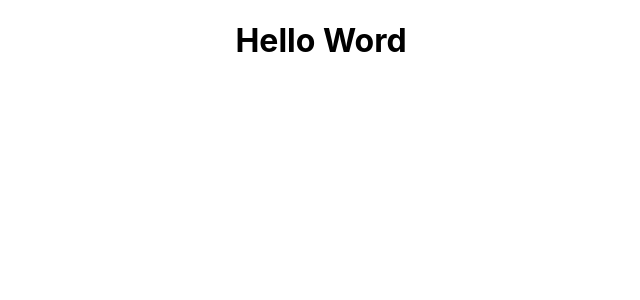
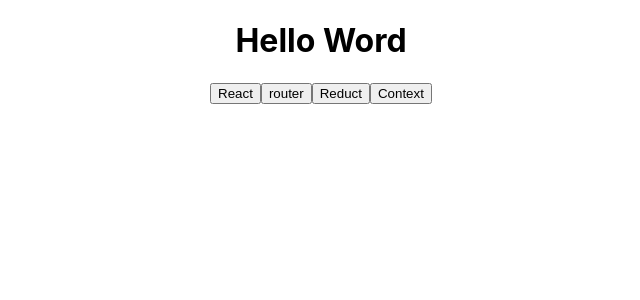
Before and after one commit to dovietduc/react-tutorial, a React (Create React App) app: page / in a window 1280 px wide. Shown: the top 300 px of the page, without its empty margins (319-959 px from the left). Built offline with nearby package versions, Linux system fonts and the light colour scheme.

Commit message:
event handle paramater

```diff
--- a/src/App.js
+++ b/src/App.js
@@ -1,11 +1,13 @@
 import './App.css';
+import HelloComponent from './components/HellloComponent'
 
 function App() {
-  return (
-    <div className="App">
-      <h1>Hello Word</h1>
-    </div>
-  );
+    return (
+        <div className="App">
+            <h1>Hello Word</h1>
+			<HelloComponent/>
+        </div>
+    );
 }
 
 export default App;
--- /dev/null
+++ b/src/components/HellloComponent.js
@@ -0,0 +1,50 @@
+
+
+function HelloComponent() {
+
+    // const hello = function(name) {
+
+    //     const handle = function() {
+    //         console.log('name', name);
+    //     }
+
+    //     // console.dir(handle);
+
+    //     return handle;
+    // }
+
+    const hello = name => () => {
+        console.log('name', name);
+    }
+
+    const handeHello = function(name) {
+        console.log('name', name);
+    }
+
+
+    return (
+        <div>
+            <button onClick={() => handeHello('react')}>React</button>
+
+            <button onClick={() => handeHello('router')}>router</button>
+
+
+            <button onClick={hello('redux')}>Reduct</button>
+            <button onClick={hello('context')}>Context</button>
+        </div>
+    )
+}
+
+export default HelloComponent;
+
+
+// b1. Chạy function HelloComponent
+   // Nó sẽ tạo closure cho handle button react
+   // khi chayj đến {hello('react') nó sẽ tạo ra closure (hello)
+   //{name: 'react'}
+    // khi chayj đến {hello('redux') nó sẽ tạo ra closure (hello)
+   //{name: 'reduct'}
+     // khi chayj đến {hello('context') nó sẽ tạo ra closure (hello)
+   //{name: 'context'}
+
+// kết thúc quá trình chạy lần đầu với    HelloComponent
--- a/src/index.js
+++ b/src/index.js
@@ -6,9 +6,9 @@
 
 const root = ReactDOM.createRoot(document.getElementById('root'));
 root.render(
-  <React.StrictMode>
+  // <React.StrictMode>
     <App />
-  </React.StrictMode>
+  // </React.StrictMode>
 );
 
 // If you want to start measuring performance in your app, pass a function
```
